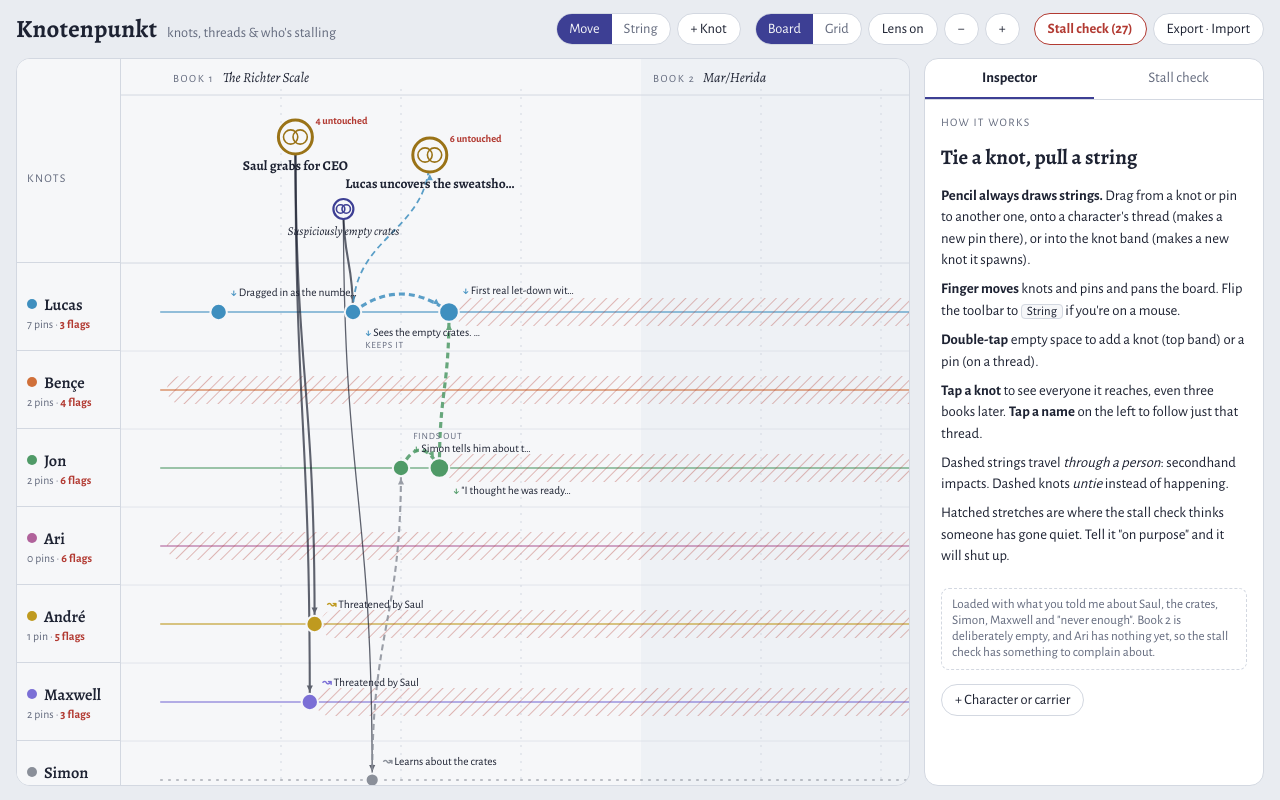
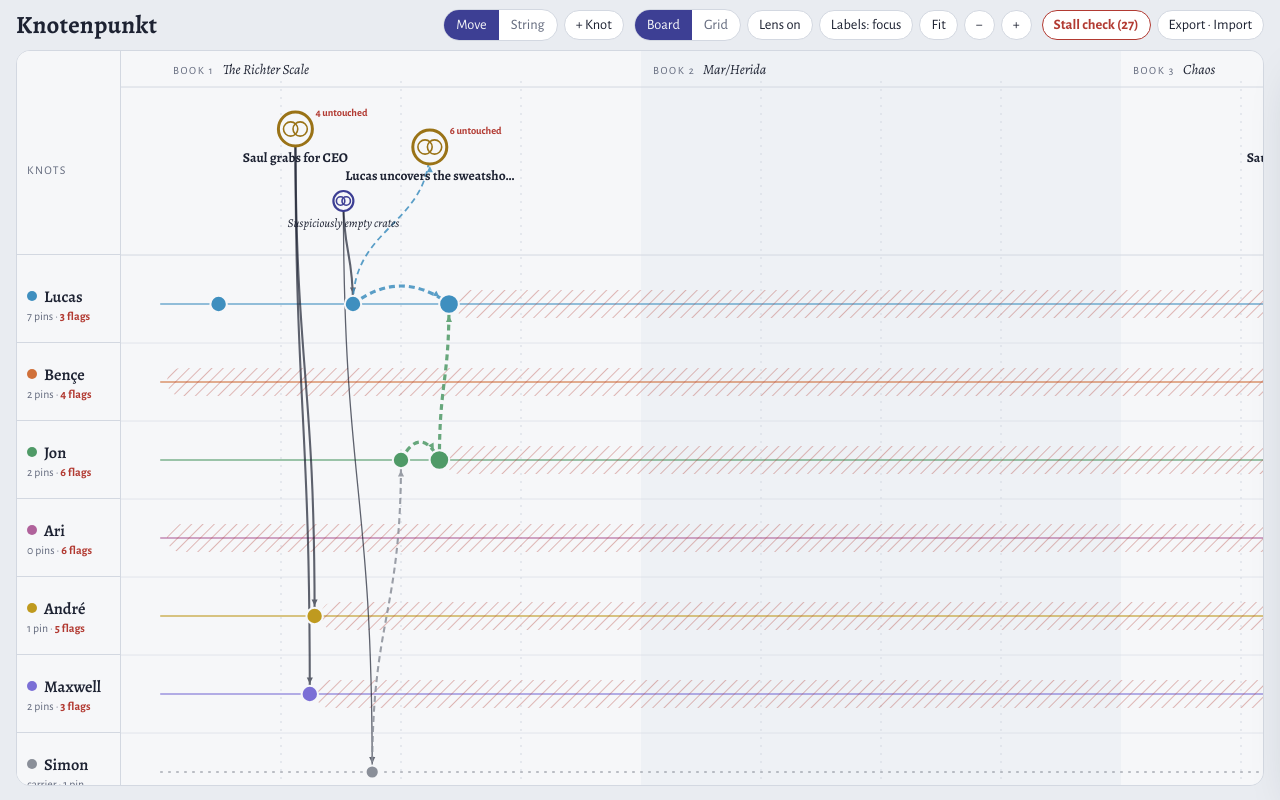
Before and after one commit to AmGer305/Plot, a plain HTML site: page index.html in a window 1280 px wide. Drawn offline with nearby package versions, Linux system fonts and the light colour scheme.

Commit message:
Update index.html

```diff
--- a/index.html
+++ b/index.html
@@ -103,6 +103,18 @@ svg text{font-family:var(--body)}
 .modal textarea{width:100%;min-height:260px;flex:1;border:1px solid var(--rule);border-radius:8px;background:var(--board);padding:10px;font-family:ui-monospace,Menlo,monospace;font-size:.78rem}
 .toast{position:fixed;left:50%;bottom:calc(20px + env(safe-area-inset-bottom,0px));transform:translateX(-50%);background:var(--ink);color:var(--board);padding:8px 16px;border-radius:999px;font-size:.9rem;z-index:30}
 
+.closeside{border:0;background:transparent;padding:0 14px;font-size:1.1rem;color:var(--muted);flex:none!important;border-bottom:2px solid transparent}
+.closeside{display:none}
+@media (max-width:1300px) and (min-width:861px){
+  .brand span{display:none}
+  .top{gap:8px 10px;padding-block:8px}
+  .btn{padding:5px 11px}
+  .main{grid-template-columns:minmax(0,1fr)}
+  .side{position:fixed;right:max(16px,env(safe-area-inset-right,0px));top:calc(64px + env(safe-area-inset-top,0px));bottom:calc(16px + env(safe-area-inset-bottom,0px));width:340px;z-index:15;
+    box-shadow:0 18px 50px color-mix(in srgb,var(--ink) 25%,transparent);transform:translateX(calc(100% + 40px));transition:transform .22s ease}
+  .side.open{transform:none}
+  .closeside{display:block}
+}
 @media (max-width:860px){
   html,body{height:auto}
   .main{display:flex;flex-direction:column}
@@ -127,6 +139,8 @@ svg text{font-family:var(--body)}
       <button id="v-grid" aria-pressed="false">Grid</button>
     </div>
     <button class="btn" id="lens" aria-pressed="true">Lens on</button>
+    <button class="btn" id="labels" aria-pressed="false">Labels: all</button>
+    <button class="btn" id="fit">Fit</button>
     <button class="btn" id="zout" aria-label="Zoom out">−</button>
     <button class="btn" id="zin" aria-label="Zoom in">+</button>
   </div>
@@ -142,6 +156,7 @@ svg text{font-family:var(--body)}
     <div class="tabs" role="tablist">
       <button role="tab" id="t-insp" aria-selected="true">Inspector</button>
       <button role="tab" id="t-flags" aria-selected="false">Stall check</button>
+      <button class="closeside" id="closeside" aria-label="Close panel">✕</button>
     </div>
     <div class="pane" id="pane"></div>
   </aside>
@@ -203,7 +218,9 @@ try{state=JSON.parse(localStorage.getItem(KEY))}catch(e){}
 if(!state||!Array.isArray(state.lanes))state=sample();
 function save(){try{localStorage.setItem(KEY,JSON.stringify(state))}catch(e){}}
 
-let sel=null, mode='move', zoom=1, lensOn=true, view='board', tab='insp';
+let sel=null, mode='move', zoom=1, lensOn=true, view='board', tab='insp', sideOpen=false;
+let focusLabels=window.innerWidth<=1300, lastPointer='mouse';
+document.addEventListener('pointerdown',e=>{lastPointer=e.pointerType||'mouse'},true);
 
 /* geometry */
 const PAD=40,HEAD=36,KB0=46,KB1=196,LY=214,LH=78;
@@ -308,13 +325,16 @@ function renderBoard(){
   for(const ln in byLane)byLane[ln].forEach((p,j)=>{
     const i=laneIdx(p.lane);if(i<0)return;const l=state.lanes[i],x=X(p.x),y=laneY(i),r=radius(p.id),isSel=sel&&sel.type==='pin'&&sel.id===p.id;
     const above=j%2===0,ly=above?y-r-8:y+r+16;
+    const showLab=!focusLabels||isSel||(L&&L.nodes.has(p.id));
     const glyph={grow:'↑',worse:'↓',shift:'↝',same:'='}[p.change]||'';
     s+=`<g${dim(p.id)}>`;
     if(isSel)s+=`<circle cx="${x}" cy="${y}" r="${r+6}" fill="none" stroke="var(--accent)" stroke-width="2"/>`;
     s+=`<circle cx="${x}" cy="${y}" r="${r}" fill="${l.color}" stroke="var(--board)" stroke-width="2"/>`;
+    if(showLab){
     s+=`<text x="${x+r+4}" y="${ly}" font-size="11.5" fill="var(--ink)"><tspan fill="${l.color}" font-weight="700">${glyph}</tspan> ${esc(trunc(p.title||'untitled',isSel?60:24))}</text>`;
     if(p.stage)s+=`<text x="${x+r+4}" y="${above?ly-13:ly+12}" font-size="9.5" letter-spacing=".8" fill="var(--muted)">${esc(p.stage.toUpperCase())}</text>`;
     if(p.quiet)s+=`<text x="${x+r+4}" y="${y+4}" font-size="10" fill="var(--muted)">…quiet on purpose</text>`;
+    }
     s+=`<circle cx="${x}" cy="${y}" r="${Math.max(r,14)}" fill="transparent" data-id="${p.id}" data-t="pin"/></g>`;
   });
   // knots
@@ -423,14 +443,18 @@ function addAt(pt){
 
 /* ---------- inspector ---------- */
 const pane=$('#pane');
-function select(s,focus){sel=s;tab='insp';renderBoard();renderSide();if(focus){const i=pane.querySelector('input[type=text]');if(i)i.focus()}}
+function select(s,focus){sel=s;tab='insp';sideOpen=!!s;renderBoard();renderSide();
+  // Only jump into the name field for mouse users. On iPad a programmatic focus after a Pencil
+  // gesture hands the field to Scribble; finger users tap the field themselves and get the keyboard.
+  if(focus&&lastPointer==='mouse'){const i=pane.querySelector('input[type=text]');if(i)i.focus()}}
+function setSide(){document.querySelector('.side').classList.toggle('open',sideOpen)}
 function commit(){save();renderBoard()}
 function seg(name,opts,val){return `<div class="seg wide" role="group">${opts.map(([v,t])=>`<button data-seg="${name}" data-v="${v}" aria-pressed="${String(val)===String(v)}">${t}</button>`).join('')}</div>`}
 let armed=null;
 function delBtn(label){return `<button class="btn danger" id="del">${label}</button>`}
 
 function renderSide(){
-  $('#t-insp').setAttribute('aria-selected',tab==='insp');$('#t-flags').setAttribute('aria-selected',tab==='flags');
+  $('#t-insp').setAttribute('aria-selected',tab==='insp');$('#t-flags').setAttribute('aria-selected',tab==='flags');setSide();
   if(tab==='flags')return renderFlags();
   let h='';
   if(!sel){
@@ -491,6 +515,11 @@ function bindSide(){
   const bindIn=(id,key)=>{const el=pane.querySelector('#'+id);if(el&&obj)el.addEventListener('input',()=>{obj[key]=el.type==='checkbox'?el.checked:el.value;commit()})};
   bindIn('f-title','title');bindIn('f-note','note');bindIn('f-stage','stage');bindIn('f-name','name');bindIn('f-color','color');bindIn('f-label','label');
   bindIn('f-unties','unties');bindIn('f-quiet','quiet');
+  // A finger tap on a field the Pencil last wrote into: drop focus and take it again inside the
+  // finger's own tap, so iPadOS brings up the on-screen keyboard instead of the Scribble palette.
+  pane.querySelectorAll('input[type=text],textarea').forEach(el=>{
+    el.addEventListener('touchend',()=>{if(lastPointer==='touch'&&document.activeElement===el){el.blur();setTimeout(()=>el.focus(),0)}});
+  });
   const ls=pane.querySelector('#f-lane');if(ls)ls.onchange=()=>{obj.lane=ls.value;commit()};
   pane.querySelectorAll('[data-seg]').forEach(b=>b.onclick=()=>{
     const k=b.dataset.seg,v=b.dataset.v;
@@ -570,8 +599,12 @@ $('#lens').onclick=()=>{lensOn=!lensOn;$('#lens').textContent=lensOn?'Lens on':'
 $('#zin').onclick=()=>{zoom=Math.min(2.4,zoom*1.2);renderBoard()};
 $('#zout').onclick=()=>{zoom=Math.max(.5,zoom/1.2);renderBoard()};
 $('#add-knot').onclick=()=>{if(view!=='board')setView('board');const t=T(scroller.scrollLeft+scroller.clientWidth/2-104);const k={id:uid('k'),title:'',size:'major',x:t,y:110,note:''};state.knots.push(k);commit();select({type:'knot',id:k.id},true)};
-$('#stallbtn').onclick=()=>{tab='flags';renderSide()};
+$('#stallbtn').onclick=()=>{tab='flags';sideOpen=true;renderSide()};
 $('#t-insp').onclick=()=>{tab='insp';renderSide()};$('#t-flags').onclick=()=>{tab='flags';renderSide()};
+$('#closeside').onclick=()=>{sideOpen=false;setSide()};
+const setLabels=()=>{$('#labels').textContent=focusLabels?'Labels: focus':'Labels: all';$('#labels').setAttribute('aria-pressed',focusLabels)};
+$('#labels').onclick=()=>{focusLabels=!focusLabels;setLabels();renderBoard()};setLabels();
+$('#fit').onclick=()=>{zoom=clamp((scroller.clientWidth-104-PAD*2)/(3*480),.4,2.4);renderBoard();scroller.scrollLeft=0};
 $('#iobtn').onclick=openIO;
 document.addEventListener('keydown',e=>{
   if(e.target.closest('input,textarea,select'))return;
```
